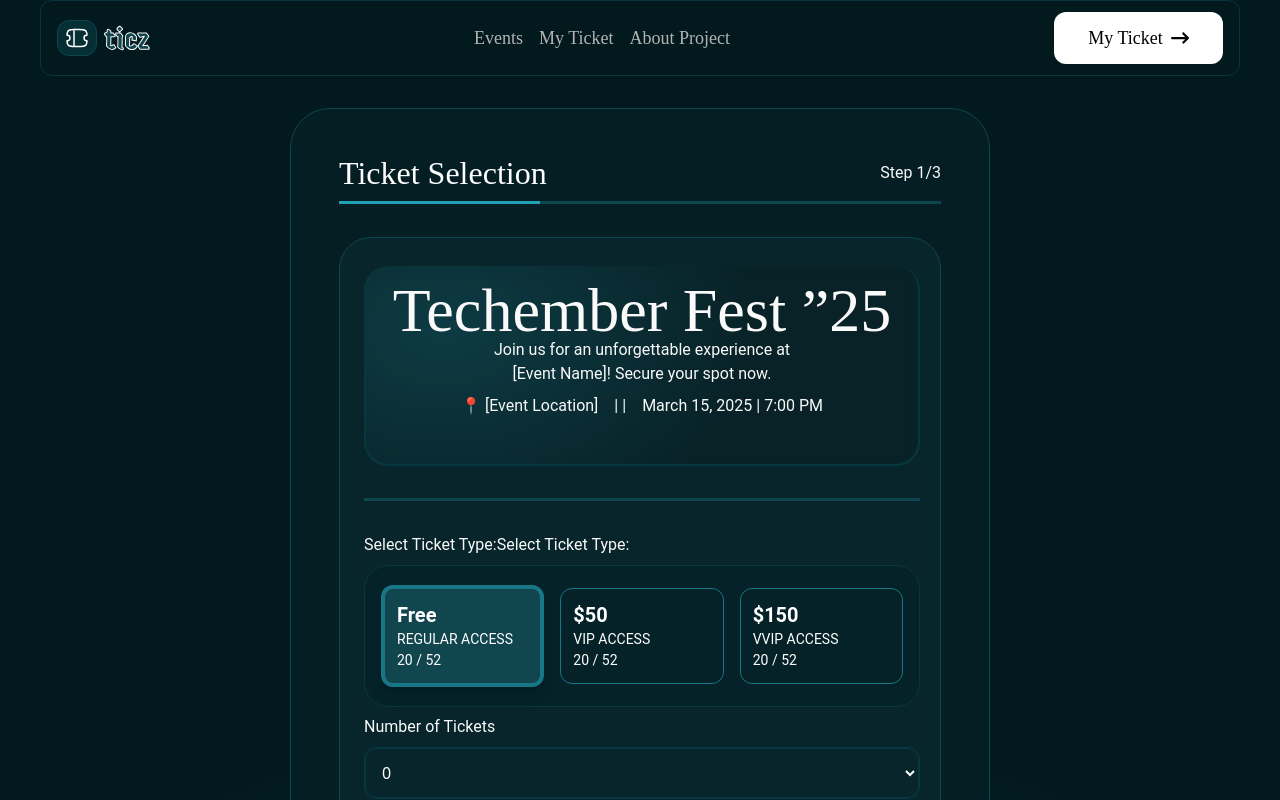
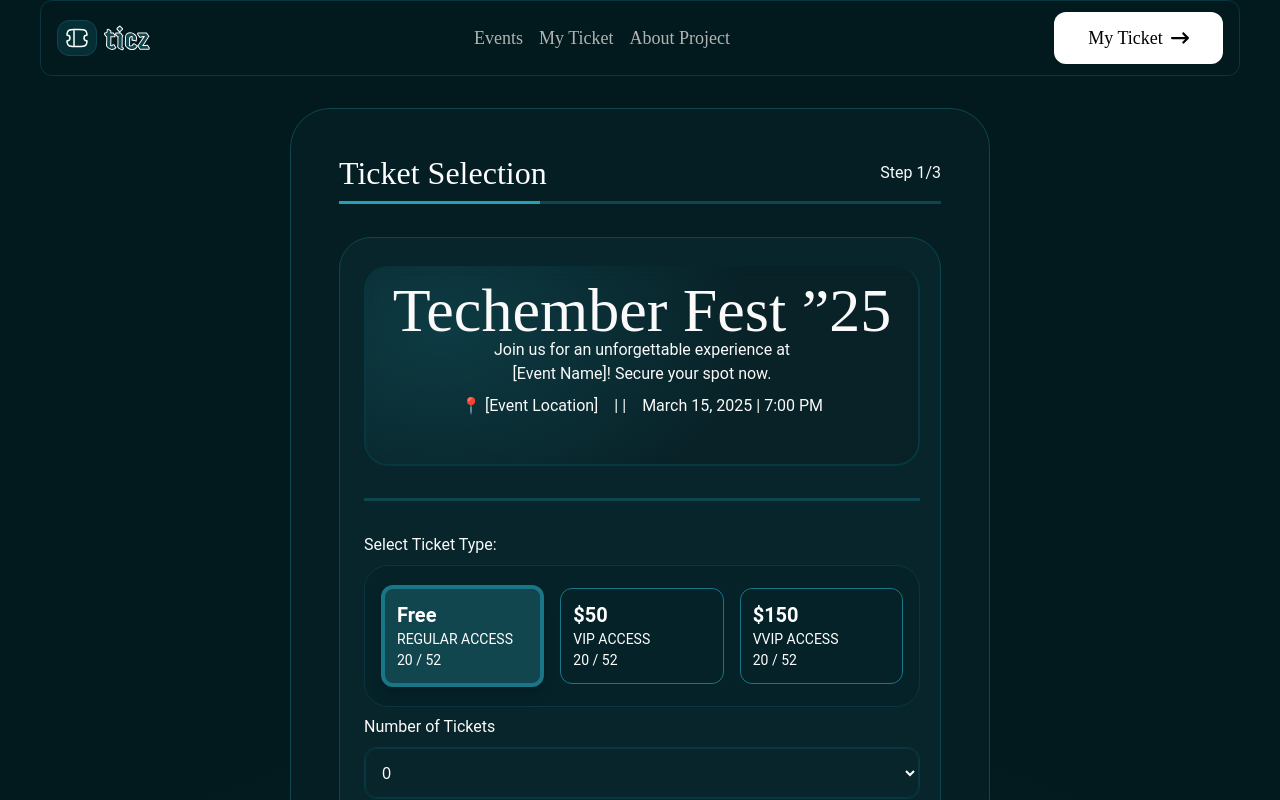
Before and after one commit to Vanessaly100/hngx-stage2-conference-ticket-generator, a React (Vite) app: page / in a window 1280 px wide. Shown: the top 800 px of the page. Built offline with nearby package versions, Linux system fonts and the light colour scheme.

Commit message:
debug duplicated label

```diff
--- a/src/components/form0ne/SectionOne.jsx
+++ b/src/components/form0ne/SectionOne.jsx
@@ -156,7 +156,6 @@ const SectionOne = () => {
             {/*  */}
             <div className="self-stretch  h-fit flex-col justify-start items-start gap-2 flex lg:w-[556px] w-full mx-auto">
               <div className="self-stretch text-neutral-50 text-base font-normal font-roboto leading-normal">
-                Select Ticket Type:
                 <label htmlFor="Ticket-Type">Select Ticket Type:</label>
               </div>
               <div className="self-stretch lg:h-[142px] h-full   bg-[#052228] rounded-3xl border border-[#07373F] flex-col justify-center items-center gap-4 flex w-full">
```
